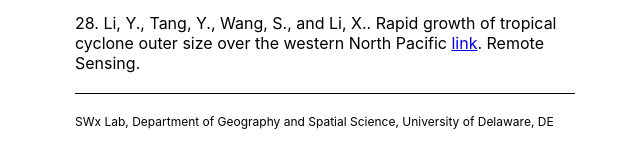
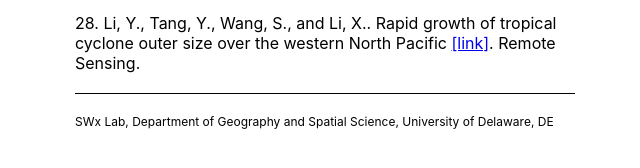
Before and after one commit to drswang/drswang.github.io, a plain HTML site: page publication/publication.html in a window 1280 px wide. Shown: the part 428-596 px from the top of the page, 315-955 px from the left. Drawn offline with Linux system fonts and the light colour scheme.

Commit message:
Update publication.html

```diff
--- a/publication/publication.html
+++ b/publication/publication.html
@@ -61,7 +61,7 @@
 
     <h2 class="section-header">Publications</h2>
       <p>29. Li, Y., Tang, Y., Wang, S., Toumi, R., Song, X., and Wang, Q.. Recent Increases in Tropical Cyclone Rapid Intensification Events in Global Offshore Regions (accepted). Nature Communications.</p>
-      <p>28. Li, Y., Tang, Y., Wang, S., and Li, X.. Rapid growth of tropical cyclone outer size over the western North Pacific <a href="https://www.mdpi.com/2072-4292/15/2/486" target="_blank">link</a>. <span class="italic">Remote Sensing</span>.</p>
+      <p>28. Li, Y., Tang, Y., Wang, S., and Li, X.. Rapid growth of tropical cyclone outer size over the western North Pacific <a href="https://www.mdpi.com/2072-4292/15/2/486" target="_blank">[link]</a>. <span class="italic">Remote Sensing</span>.</p>
     <hr>
 
     <div class="address">
```
